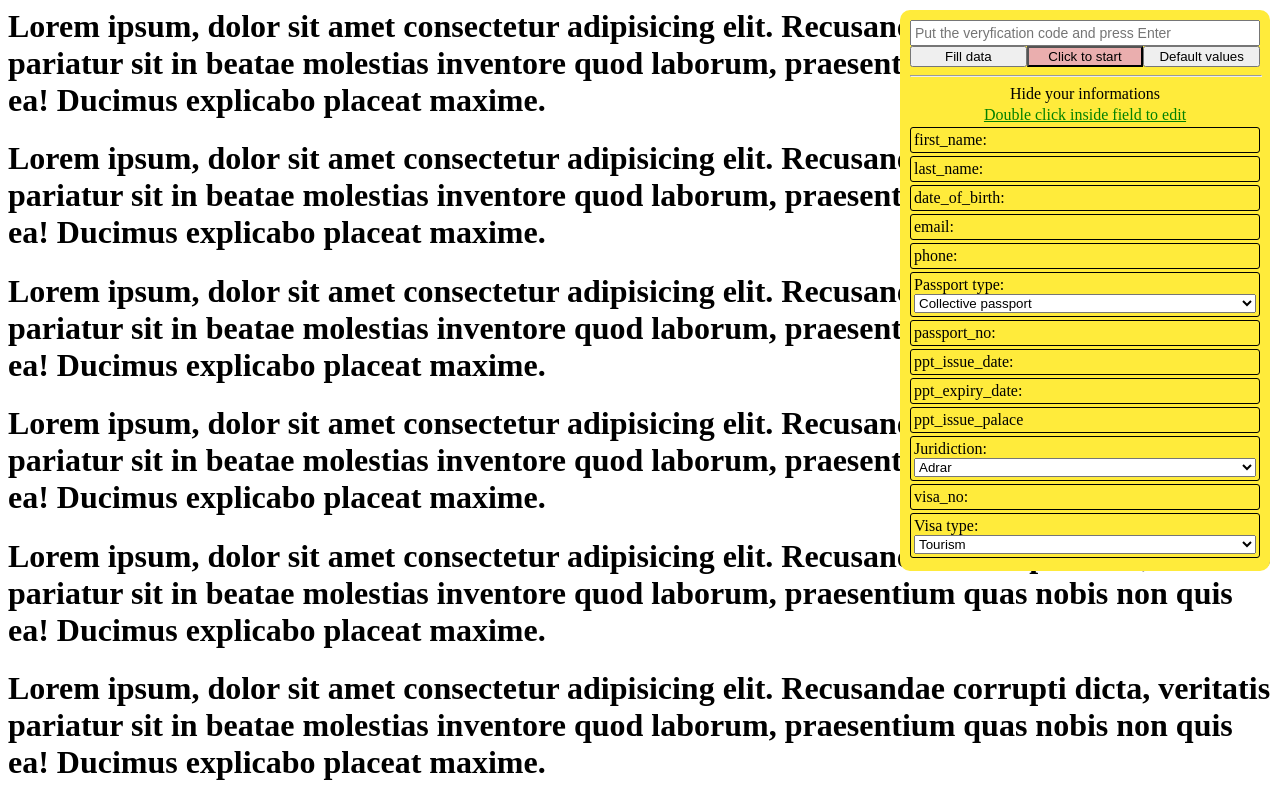
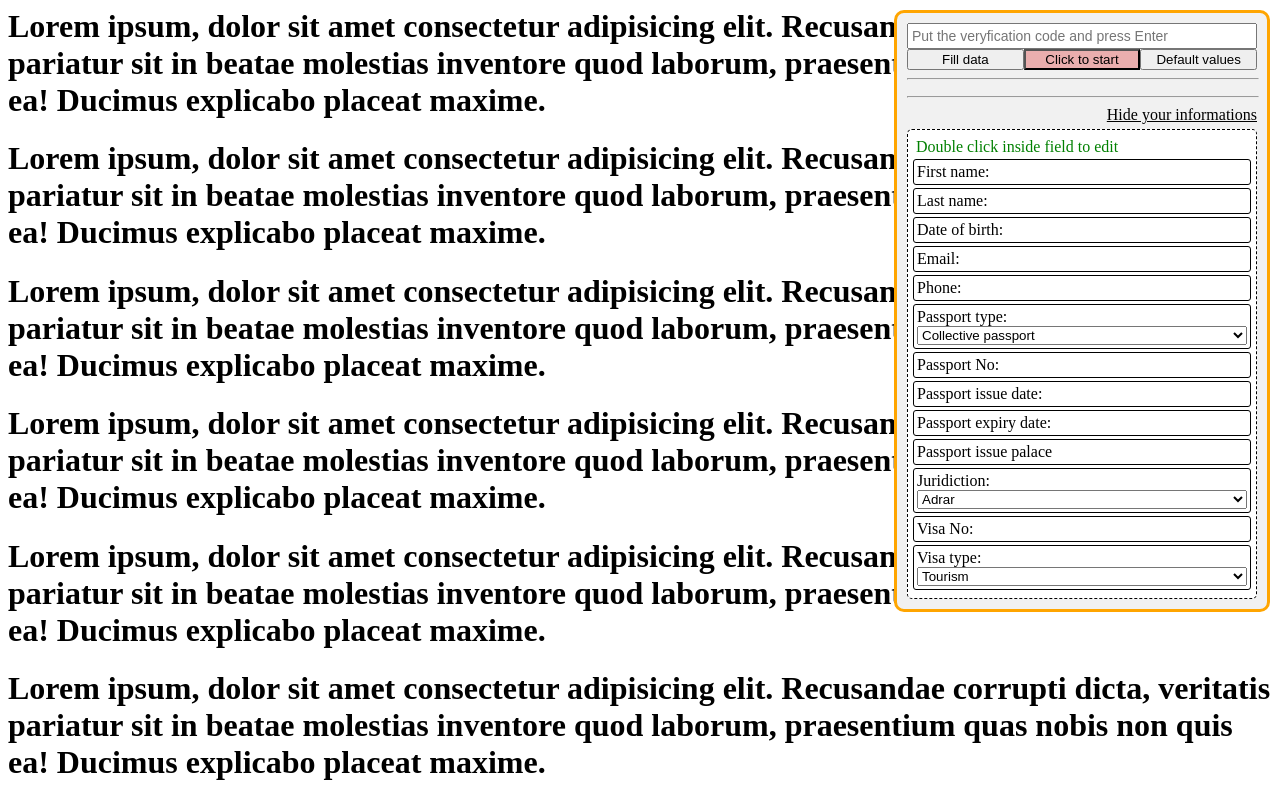
Before and after one commit to seddikbenz/parcelbls, a React (Vite) app: page / in a window 1280 px wide. Both pictures are taken after a click on the element "Show your informations". Shown: the top 800 px of the page. Built offline with nearby package versions, Linux system fonts and the light colour scheme.

Commit message:
change some ui component colors

```diff
--- a/src/App.js
+++ b/src/App.js
@@ -101,13 +101,13 @@ class Table extends Component {
   render() {
     const { store } = this.props;
     return (
-      <div style={{ display: 'flex', flexDirection: 'column' }} >
-        <label style={{ color: 'green', alignSelf: 'center', padding:3, textDecoration: 'underline' }}>Double click inside field to edit</label>
-        <div style={styles.input} onDoubleClick={() => store.first_name = prompt("Enter new value")} >first_name: {store.first_name}</div>
-        <div style={styles.input} onDoubleClick={() => store.last_name = prompt("Enter new value")} >last_name: {store.last_name}</div>
-        <div style={styles.input} onDoubleClick={() => store.date_of_birth = prompt("Enter new value")}>date_of_birth: {store.date_of_birth}</div>
-        <div style={styles.input} onDoubleClick={() => store.email = prompt("Enter new value")}>email: {store.email}</div>
-        <div style={styles.input} onDoubleClick={() => store.phone = prompt("Enter new value")}>phone: {store.phone}</div>
+      <div style={{ display: 'flex', flexDirection: 'column', border: '1px dashed #000',marginTop: 5, padding: 5, backgroundColor: '#fff', borderRadius: 5 }} >
+        <label style={{ color: 'green', padding:3 }}>Double click inside field to edit</label>
+        <div style={styles.input} onDoubleClick={() => store.first_name = prompt("Enter new value")} >First name: {store.first_name}</div>
+        <div style={styles.input} onDoubleClick={() => store.last_name = prompt("Enter new value")} >Last name: {store.last_name}</div>
+        <div style={styles.input} onDoubleClick={() => store.date_of_birth = prompt("Enter new value")}>Date of birth: {store.date_of_birth}</div>
+        <div style={styles.input} onDoubleClick={() => store.email = prompt("Enter new value")}>Email: {store.email}</div>
+        <div style={styles.input} onDoubleClick={() => store.phone = prompt("Enter new value")}>Phone: {store.phone}</div>
         <div style={styles.input}>
           Passport type:
           <select
@@ -132,10 +132,10 @@ class Table extends Component {
             <option value="11">UN laissez-passer</option>
           </select>
         </div>
-        <div style={styles.input} onDoubleClick={() => store.passport_no = prompt("Enter new value")}>passport_no: {store.passport_no}</div>
-        <div style={styles.input} onDoubleClick={() => store.ppt_issue_date = prompt("Enter new value")}>ppt_issue_date: {store.ppt_issue_date}</div>
-        <div style={styles.input} onDoubleClick={() => store.ppt_expiry_date = prompt("Enter new value")}>ppt_expiry_date: {store.ppt_expiry_date}</div>
-        <div style={styles.input} onDoubleClick={() => store.ppt_issue_palace = prompt("Enter new value")}>ppt_issue_palace {store.ppt_issue_palace}</div>
+        <div style={styles.input} onDoubleClick={() => store.passport_no = prompt("Enter new value")}>Passport No: {store.passport_no}</div>
+        <div style={styles.input} onDoubleClick={() => store.ppt_issue_date = prompt("Enter new value")}>Passport issue date: {store.ppt_issue_date}</div>
+        <div style={styles.input} onDoubleClick={() => store.ppt_expiry_date = prompt("Enter new value")}>Passport expiry date: {store.ppt_expiry_date}</div>
+        <div style={styles.input} onDoubleClick={() => store.ppt_issue_palace = prompt("Enter new value")}>Passport issue palace {store.ppt_issue_palace}</div>
         <div style={styles.input} >
           Juridiction:
           <select
@@ -192,7 +192,7 @@ class Table extends Component {
             <option value="14#Tlemcen#9">Tlemcen</option>
           </select>
         </div>
-        <div style={styles.input} onDoubleClick={() => store.visa_no = prompt("Enter new value")}>visa_no: {store.visa_no}</div>
+        <div style={styles.input} onDoubleClick={() => store.visa_no = prompt("Enter new value")}>Visa No: {store.visa_no}</div>
         <div style={styles.input}>
           Visa type:
           <select
@@ -374,7 +374,8 @@ class App extends Component {
         right: 10,
         top: 10,
         width: 350,
-        backgroundColor: appStore.success ? 'lightgreen' : '#ffeb3b',
+        backgroundColor: '#f1f1f1',
+        border: appStore.success ? '3px solid lightgreen' : '3px solid orange',
         borderRadius: 10,
         padding: 10,
         display: 'flex',
@@ -413,12 +414,13 @@ class App extends Component {
             document.location.reload()
           }}>Default values</button>
         </div>
+        <hr style={{width: '100%'}} />
         <span style={{ alignSelf: 'center' }}>{appStore.message}</span>
         <hr style={{width: '100%'}} />
         <span onClick={() => {
           appStore.start = false;
           appStore.showTable = !appStore.showTable
-        }} style={{ alignSelf: 'center', cursor: 'pointer' }}>{appStore.showTable ? 'Hide your informations' : 'Show your informations'}</span>
+        }} style={{ alignSelf: 'flex-end', cursor: 'pointer', textDecoration: 'underline' }}>{appStore.showTable ? 'Hide your informations' : 'Show your informations'}</span>
         {
           appStore.showTable === true &&
           <Table store={appStore} />
```
Also changed, not shown: 2 other files (tests, documents, lock files or other folders).
